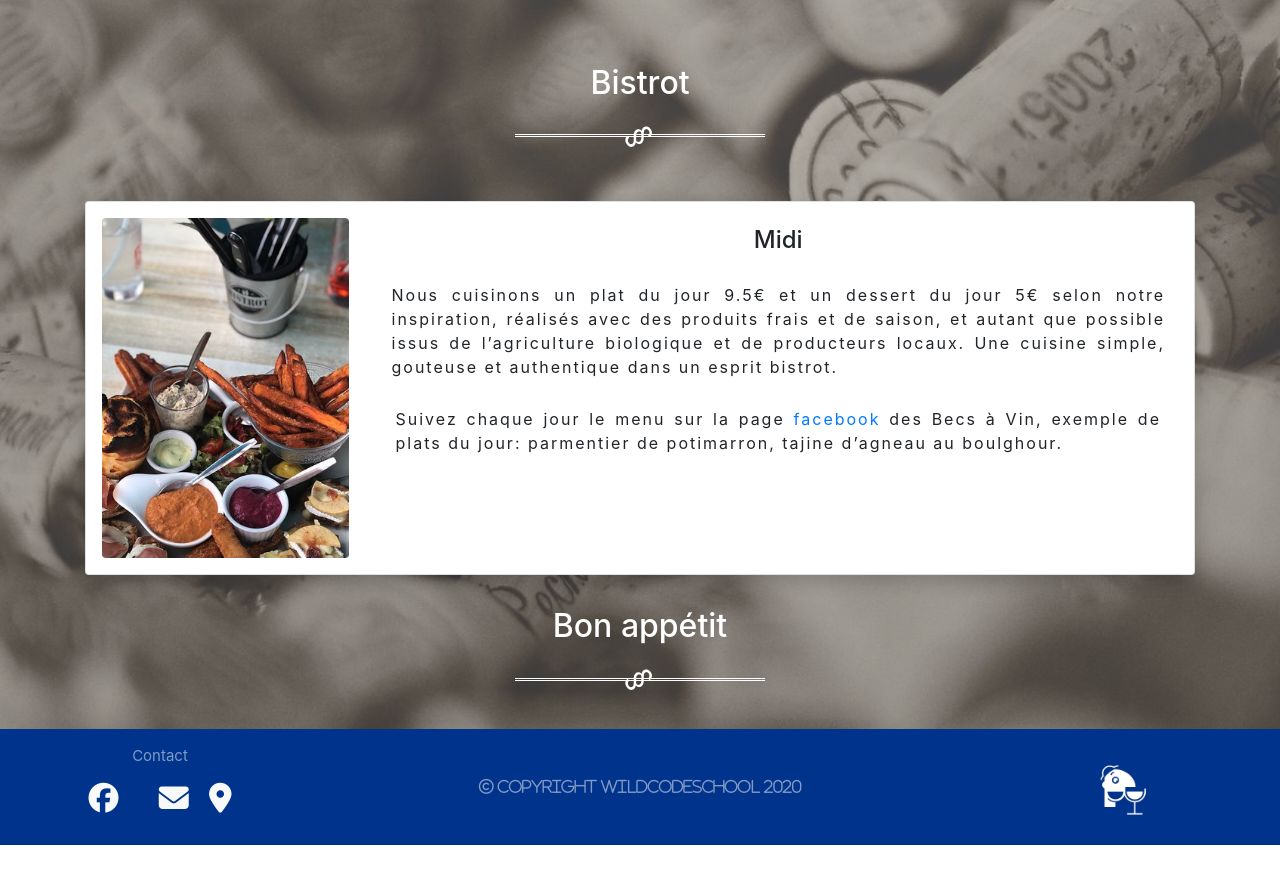
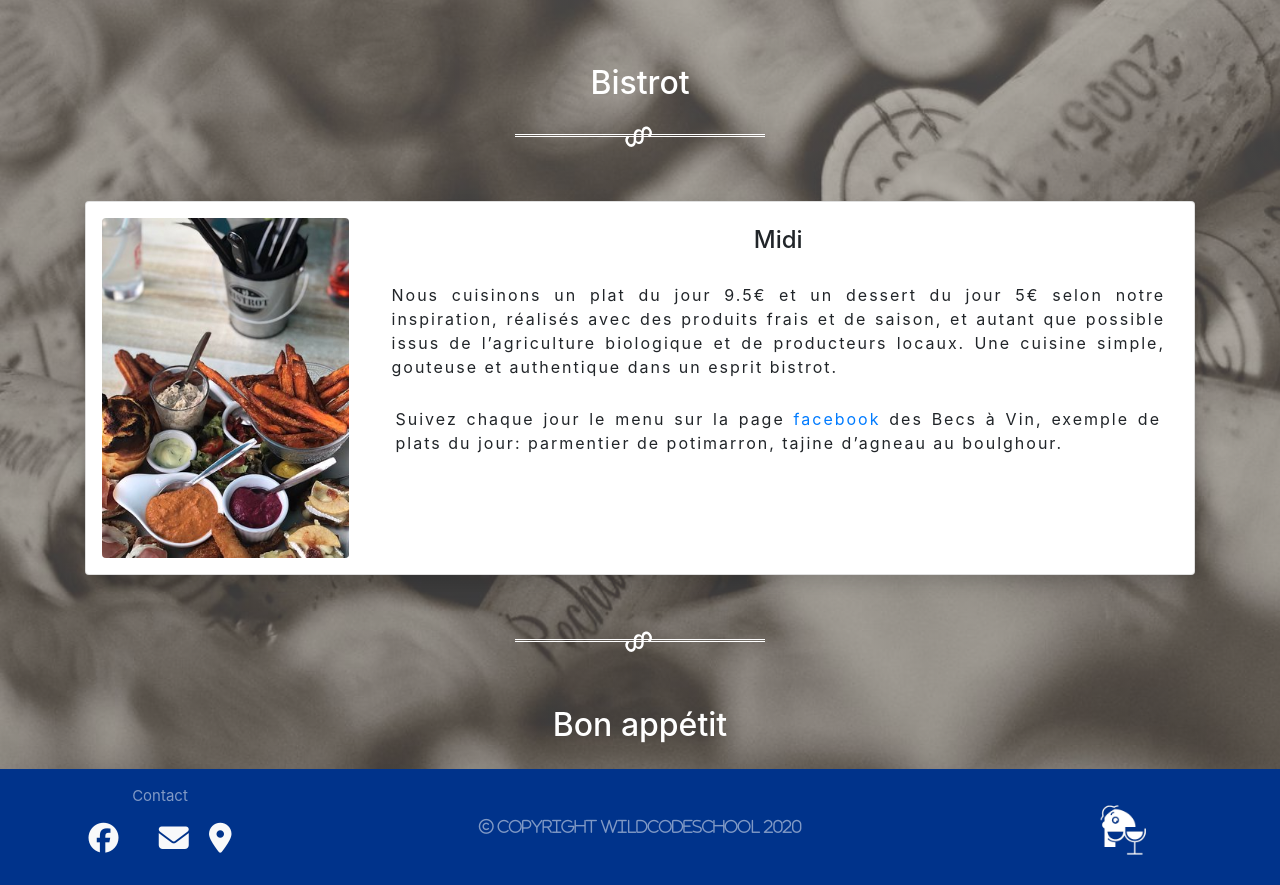
Before and after one commit to fredericbertrand/becsaVin, a Django app: page /bistrot/ in a window 1280 px wide. Shown: the part 136-1021 px from the top of the page. Before the commit the page ends 981 px from the top, so only its background shows below. Run offline with Django 3.2, Linux system fonts and the light colour scheme; some libraries are stand-ins or nearby versions.

Commit message:
correction esthetiques séparateurs

```diff
--- a/becsavin/main_app/templates/main_app/baravin.html
+++ b/becsavin/main_app/templates/main_app/baravin.html
@@ -29,8 +29,9 @@
             </div>
         </div>
     </div>
+    <hr class="style-eight mb-5 mt-5">
     <h2 class="text-center p-3 txt">Dégustez</h2>
-    <hr class="style-eight mb-5">
+
 </section>
 
 
--- a/becsavin/main_app/templates/main_app/bistrot.html
+++ b/becsavin/main_app/templates/main_app/bistrot.html
@@ -21,7 +21,7 @@
                             issus de l’agriculture biologique et de producteurs locaux. Une cuisine simple, gouteuse
                             et authentique dans un esprit bistrot.
                         </p>
-                        <p class="card-text text-justify mt-4 my-4 mx-3 "> Suivez chaque jour le menu sur la page <a
+                        <p class="card-text text-justify mt-4 my-4 mx-3 pb-3"> Suivez chaque jour le menu sur la page <a
                                 href="https://www.facebook.com/lesbecsavin">facebook</a> des Becs à Vin,
                             exemple de plats du jour: parmentier de potimarron, tajine d’agneau au boulghour.</p>
                     </div>
@@ -30,8 +30,9 @@
             </div>
         </div>
     </div>
+    <hr class="style-eight mb-5 mt-5">
     <h2 class="text-center p-3 txt">Bon appétit</h2>
-    <hr class="style-eight mb-5">
+
 </section>
 
 
--- a/becsavin/main_app/templates/main_app/caviste.html
+++ b/becsavin/main_app/templates/main_app/caviste.html
@@ -31,8 +31,9 @@
             </div>
         </div>
     </div>
+    <hr class="style-eight mb-5 mt-5">
     <h2 class="text-center p-3 txt">Avec modération</h2>
-    <hr class="style-eight mb-5">
+
 </section>
 
 
--- a/becsavin/main_app/templates/main_app/propos.html
+++ b/becsavin/main_app/templates/main_app/propos.html
@@ -44,7 +44,7 @@
             </div>
         </div>
     </div>
-    <hr class="style-eight mb-5">
+    <hr class="style-eight mb-5 mt-5">
 </section>
 
 
--- a/becsavin/main_app/templates/main_app/suggestions.html
+++ b/becsavin/main_app/templates/main_app/suggestions.html
@@ -38,7 +38,7 @@
             </div>
         </div>
     </div>
-    <hr class="style-eight mb-5">
+    <hr class="style-eight mb-5 mt-5">
 </section>
 
 
```
